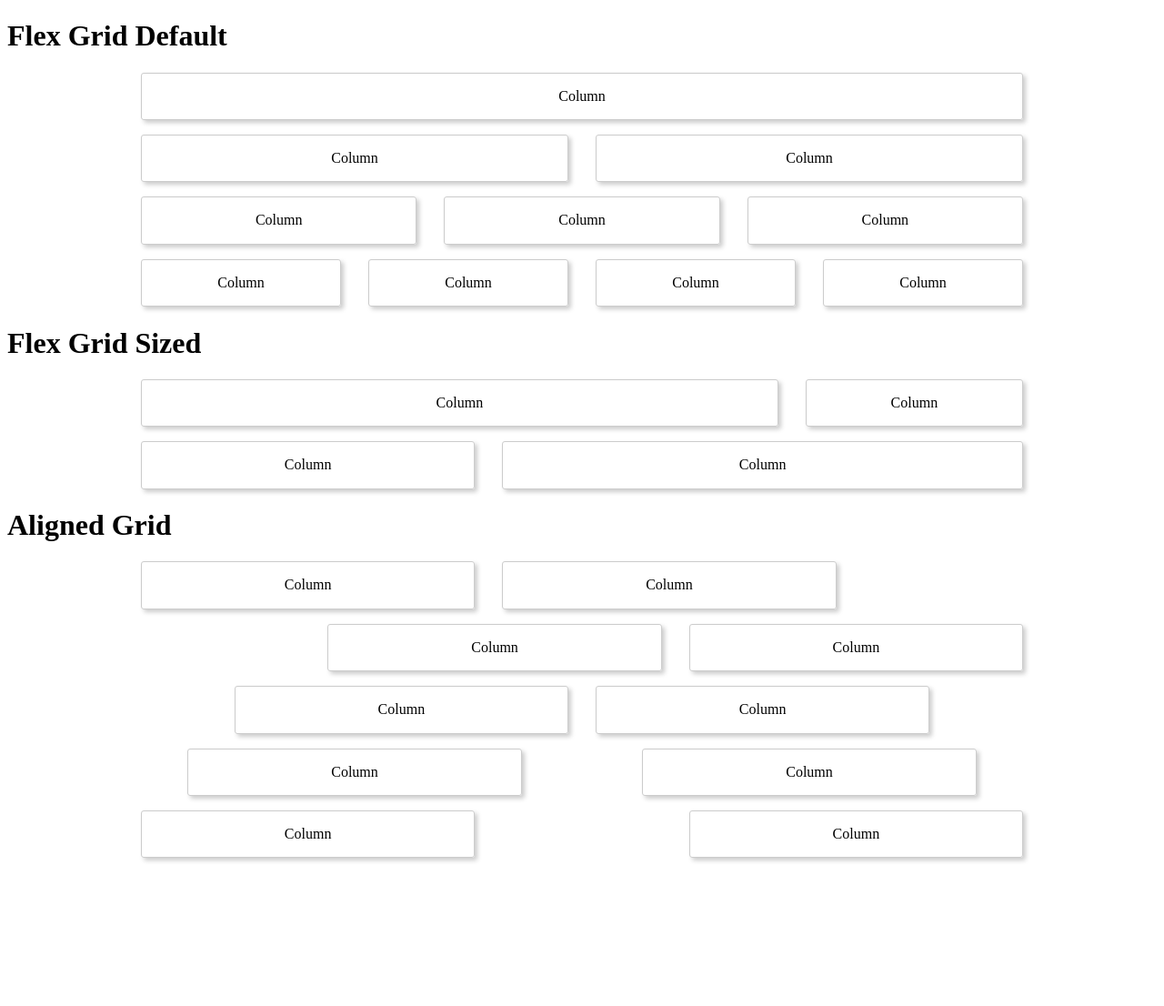
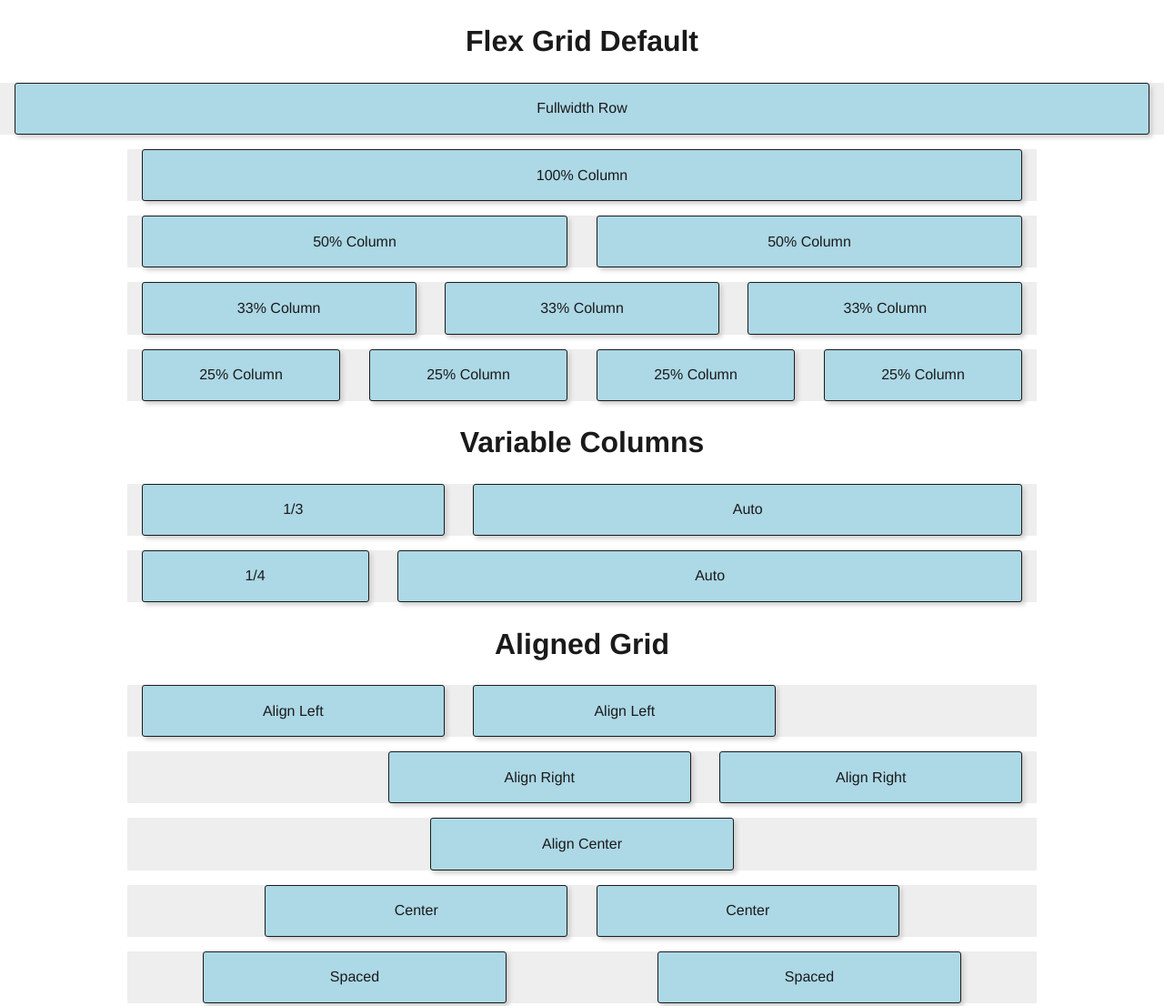
Before and after one commit to travispamaral/flexbox-grid, a website: page index.html in a window 1280 px wide. Shown: the top 1106 px of the page at 91% size. Before the commit the page ends 951 px from the top, so only its background shows below. Drawn offline with Linux system fonts and the light colour scheme.

Commit message:
Settings file. Messing with grid column layout. /* Need to maybe change from row > col to container > item. This is to avoid flexing non col items

```diff
--- a/gulpfile.js
+++ b/gulpfile.js
@@ -40,8 +40,6 @@ gulp.task('html', function() {
 	//watch any and all HTML files and refresh when something changes
 	return gulp.src('*.html')
 	.pipe(browserSync.reload({stream: true}))
-	//catch errors
-	.on('error', gutil.log)
 });
 
 gulp.task('default', ['browserSync', 'sass'], function() {
--- a/index.html
+++ b/index.html
@@ -7,68 +7,79 @@
 </head>
 <body>
 
-	<h1>Flex Grid Default</h1>
+<section id="default-grid">
+	<h1 class="text-center">Flex Grid Default</h1>
 
-	<div class="row">
-		<div class="col">Column</div>
+	<div class="row row--fullwidth">
+		<div class="col">Fullwidth Row</div>
 	</div>
 
 	<div class="row">
-		<div class="col">Column</div>
-		<div class="col">Column</div>
+		<div class="col">100% Column</div>
 	</div>
 
 	<div class="row">
-		<div class="col">Column</div>
-		<div class="col">Column</div>
-		<div class="col">Column</div>
+		<div class="col">50% Column</div>
+		<div class="col">50% Column</div>
 	</div>
 
 	<div class="row">
-		<div class="col">Column</div>
-		<div class="col">Column</div>
-		<div class="col">Column</div>
-		<div class="col">Column</div>
-	</div>
-
-	<h1>Flex Grid Sized</h1>
-
-	<div class="row">
-		<div class="col col-8">Column</div>
-		<div class="col">Column</div>
+		<div class="col">33% Column</div>
+		<div class="col">33% Column</div>
+		<div class="col">33% Column</div>
 	</div>
 
 	<div class="row">
-		<div class="col col-4">Column</div>
-		<div class="col">Column</div>
+		<div class="col">25% Column</div>
+		<div class="col">25% Column</div>
+		<div class="col">25% Column</div>
+		<div class="col">25% Column</div>
+	</div>
+</section>
+
+<section id="variable-columns">
+	<h1 class="text-center">Variable Columns</h1>
+	<div class="row">
+		<div class="col col-3">1/3</div>
+		<div class="col">Auto</div>
+	</div>
+	<div class="row">
+		<div class="col col-4">1/4</div>
+		<div class="col">Auto</div>
 	</div>
 
-	<h1>Aligned Grid </h1>
+<section id="aligned">
+	<h1 class="text-center">Aligned Grid </h1>
 
 	<div class="row align-left">
-		<div class="col col-4">Column</div>
-		<div class="col col-4">Column</div>
+		<div class="col col-3">Align Left</div>
+		<div class="col col-3">Align Left</div>
 	</div>
 
 	<div class="row align-right">
-		<div class="col col-4">Column</div>
-		<div class="col col-4">Column</div>
+		<div class="col col-3">Align Right</div>
+		<div class="col col-3">Align Right</div>
 	</div>
 
 	<div class="row align-center">
-		<div class="col col-4">Column</div>
-		<div class="col col-4">Column</div>
+		<div class="col col-3">Align Center</div>
+	</div>
+
+	<div class="row align-center">
+		<div class="col col-3">Center</div>
+		<div class="col col-3">Center</div>
 	</div>
 
 	<div class="row align-spaced">
-		<div class="col col-4">Column</div>
-		<div class="col col-4">Column</div>
+		<div class="col col-3">Spaced</div>
+		<div class="col col-3">Spaced</div>
 	</div>
 
 	<div class="row align-justify">
-		<div class="col col-4">Column</div>
-		<div class="col col-4">Column</div>
+		<div class="col col-3">Justified</div>
+		<div class="col col-3">Justified</div>
 	</div>
+</section>
 
 </body>
 </html>
--- a/scss/_settings.scss
+++ b/scss/_settings.scss
@@ -1,20 +1,21 @@
 @import "base/variables";
 
-$font-size: 16px;
-$line-height: 1.5;
-$font-primary: "Helvetica", "Arial", sans-serif;
+$global-font-size: 16px;
+$global-line-height: 1.5;
+$global-font-family: "Helvetica", "Arial", sans-serif;
 
 $colors: (
 	base: (
-		"primary": darkblue;
-		"secondary": lightblue;
+		"primary":   #1A1A1A,
+		"secondary": #C65146,
+		"lines":     #DCDCDC
 	),
 	links: (
-		"primary": purple;
-		"hover": honeydew;
+		"primary": #551a8b,
+		"hover": #551a8b,
 	),
 	background: (
-		"dark": "darkgrey";
-		"light": "lightgrey";
+		"dark": #333333,
+		"light": #eeeeee,
 	)
 );
--- a/scss/base/_base.scss
+++ b/scss/base/_base.scss
@@ -1,2 +1,19 @@
 /* Include Normalize for HTML Reset */
 @import "normalize";
+@import "../functions/color-function";
+@import "variables";
+
+@import "grid";
+
+/* Body Styles */
+html, body {
+	font-size: $global-font-size;
+	line-height: $global-line-height;
+	font-family: $global-font-family;
+	color: color(base, primary);
+}
+
+/* Type Settings */
+.text-left {text-align: left;}
+.text-right {text-align: right;}
+.text-center {text-align: center;}
--- a/scss/base/_grid.scss
+++ b/scss/base/_grid.scss
@@ -6,27 +6,31 @@
 	max-width: 62.5rem;
 	margin-left: auto;
 	margin-right: auto;
+	// Becomes fullwidth row
+	&--fullwidth {max-width: 100%;}
 
-	margin-top: 1rem; //FOR DEMO ONLY
+	//FOR DEMO ONLY
+	margin-top: 1rem;
+	background: #eee;
 }
 
 .col {
-	flex: 1;
-	padding: 1rem;
-	margin: 0 .9375rem;
-	border: 1px solid #ccc;
+	flex: 1 1 0%;
+	box-sizing: border-box;
+	margin: 0 .975rem;
+	padding: .975rem;
 	border-radius: 3px;
 	box-shadow: 3px 3px 5px #ccc;
 	text-align: center;
 	transition: all 300ms ease;
-	&:hover {box-shadow: none; background: honeydew;}
+	background-color: lightblue;
+	border: 1px solid #darkblue;
+	&:hover {box-shadow: none; background: lighten(lightblue, 5%);}
 }
 
 /* Columns */
-.col-3 {flex: 0 0 25%;}
-.col-4 {flex: 0 0 33.33%;}
-.col-8 {flex: 0 0 66.67%;}
-.col-9 {flex: 0 0 75%;}
+.col-3 {flex: 0 0 33.3333%;}
+.col-4 {flex: 0 0 25%;}
 
 /* Alignment */
 // Column Alignment
--- a/scss/base/_normalize.scss
+++ b/scss/base/_normalize.scss
@@ -8,6 +8,9 @@
 * 2. Prevent adjustments of font size after orientation changes in
 *    IE on Windows Phone and in iOS.
 */
+html, body {
+	margin: 0;
+}
 
 html {
 	line-height: 1.15; /* 1 */
--- /dev/null
+++ b/scss/functions/_color-function.scss
@@ -0,0 +1,5 @@
+// retrieve color from $colors map ie. `color(primary, base)`
+@function color($color-name, $color-variant) {
+	// map inception
+	@return map-get(map-get($colors, $color-name), $color-variant);
+}
--- a/scss/main.scss
+++ b/scss/main.scss
@@ -1,2 +1,2 @@
+@import "settings";
 @import 'base/base';
-@import 'base/grid';
```
Also changed, not shown: css/styles.min.css.
